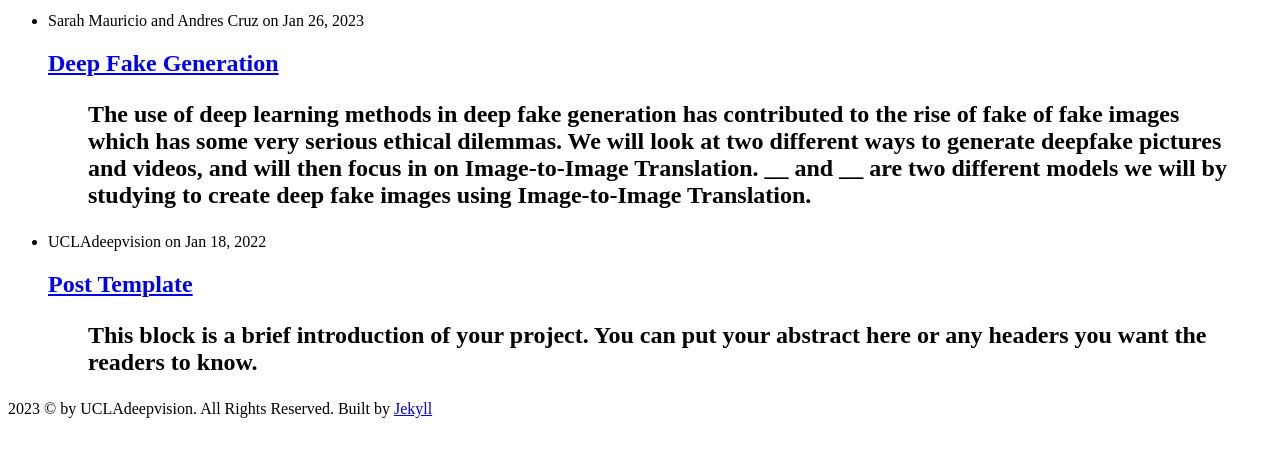
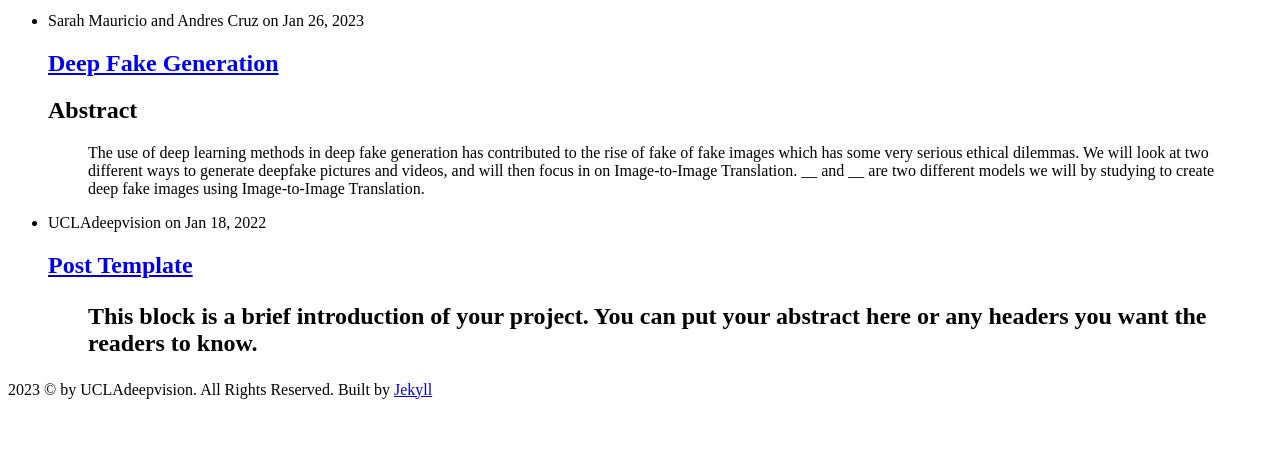
Before and after one commit to UCLAdeepvision/CS188-Projects-2023Winter, a Jekyll site: the page built from index.html, in a window 1280 px wide, cut to the strip 212-669 px from the top of the page. Built offline with Jekyll 4.4.1, drawn with Linux system fonts in a browser that asks for light colours.

Commit message:
added new titles

```diff
--- a/_posts/2023-01-26-team14-deep-fake-generation.md
+++ b/_posts/2023-01-26-team14-deep-fake-generation.md
@@ -6,9 +6,11 @@
 date: 2023-01-26
 ---
 
+## Abstract
 
 > The use of deep learning methods in deep fake generation has contributed to the rise of fake of fake images which has some very serious ethical dilemmas. We will look at two different ways to generate deepfake pictures and videos, and will then focus in on Image-to-Image Translation. __ and __ are two different models we will by studying to create deep fake images using Image-to-Image Translation.
 <!--more-->
+## Table of Contents
 
 * [Introduction](#intro)
 * [What is Deepfake](#deepfake)
```
